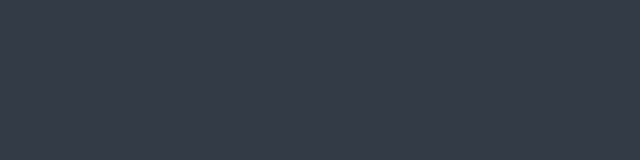
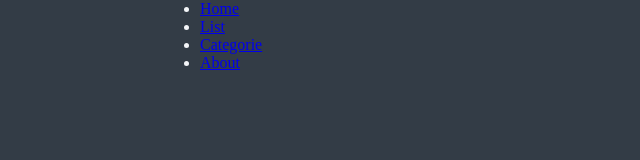
Before and after one commit to augusto-santos/new_features, a website: page app/index.html in a window 1280 px wide. Shown: the whole page, without its empty margins (0-640 px from the left). Drawn offline with nearby package versions, Linux system fonts and the light colour scheme; files that its build step writes are made by us from their sources.

Commit message:
update style and structure

```diff
--- a/app/index.html
+++ b/app/index.html
@@ -45,11 +45,27 @@
   <body>
     <!-- landscape page for a anime -->
     <div class="wrapper">
-      <div class="wrapper_nav_header"></div>
+      <!-- navigation bar with links utils -->
+      <div class="wrapper_nav_header">
+        <div class="logo_topo"></div>
+        <nav class="nav_header_bar">
+          <ul>
+            <li><a href="#">Home</a></li>
+            <li><a href="#">List</a></li>
+            <li><a href="#">Categorie</a></li>
+            <li><a href="#">About</a></li>
+          </ul>
+        </nav>
+        <div class="user_content"></div>
+      </div>
+      <!-- banner and apresentation -->
       <div class="wrapper_banner_destaque"></div>
+      <!-- content and details -->
       <div class="wrapper_content">
+        <!-- section of a content -->
         <section class="article_context"></section>
       </div>
+      <!-- footer showing the content of completele site -->
       <div class="wrapper_footer"></div>
     </div>
 
--- a/app/styles/main.scss
+++ b/app/styles/main.scss
@@ -16,3 +16,26 @@
   background: var(--background-main-color);
   color: var(--font-main-color);
 }
+
+// navbar on top
+.wrapper_nav_header{
+  width: 100%;
+  height: 50px;
+  display: flex;
+  align-items: center;
+}
+
+.logo_topo{
+  height: 100%;
+  width: 200px;
+}
+
+.nav_header_bar{
+  height: 100%;
+  width: calc(100% - 350px);
+}
+
+.user_content{
+  width: 150px;
+  height: 100%;
+}
```
